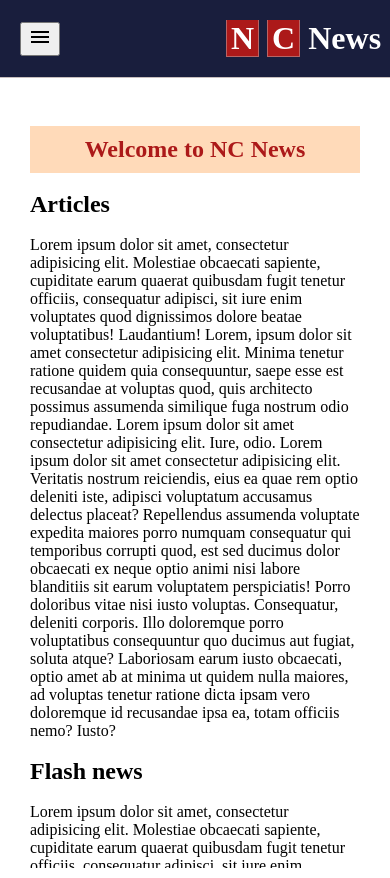
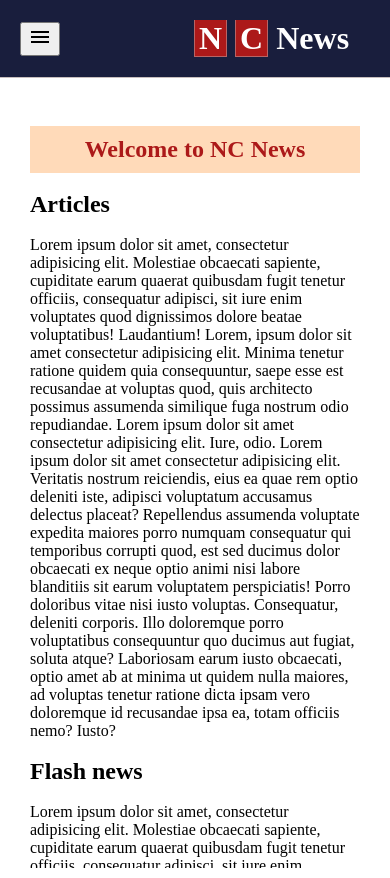
Before and after one commit to rsdecoder/news-project, a React (Vite) app: page / in a window 390 px wide. Built offline with nearby package versions, Linux system fonts and the light colour scheme.

Commit message:
New changes to the header

```diff
--- a/src/App1.css
+++ b/src/App1.css
@@ -211,8 +211,10 @@ header {
     flex-wrap: wrap;
     align-items: center;
     justify-content: space-evenly;
-    margin: 30px;
-    overflow-y: scroll;
+    margin-top: 30px;
+    height: 100%;
+    width: 100%;
+    overflow-y: auto;
 }
 
 .article {
@@ -686,7 +688,7 @@ header {
     }
     .header-welcome {
       display: block;
-      margin-left: calc(100vw - 14rem);/* Hide navbar title for small screens */
+      margin-left: calc(100vw - 16rem);/* Hide navbar title for small screens */
     }
 
     .sidebar {
```
